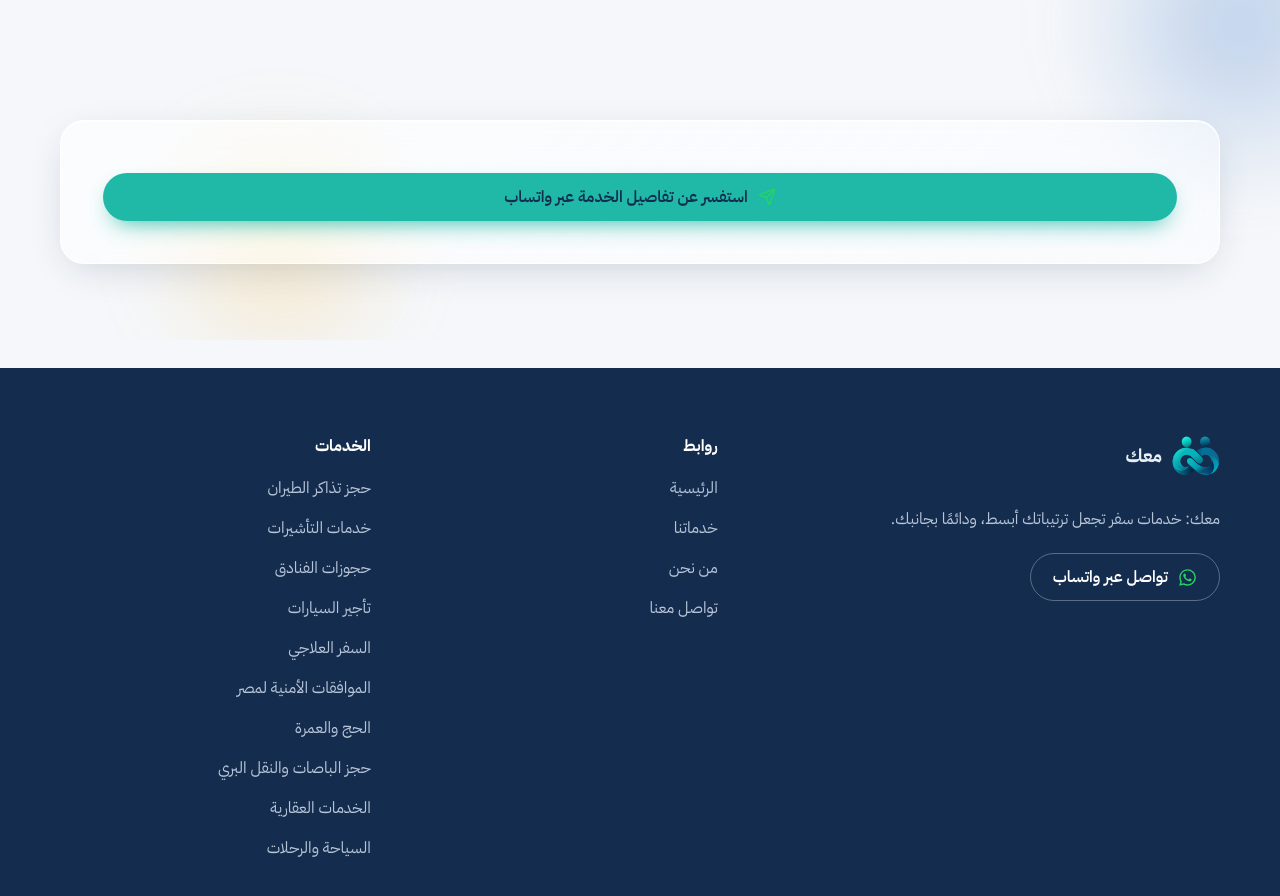
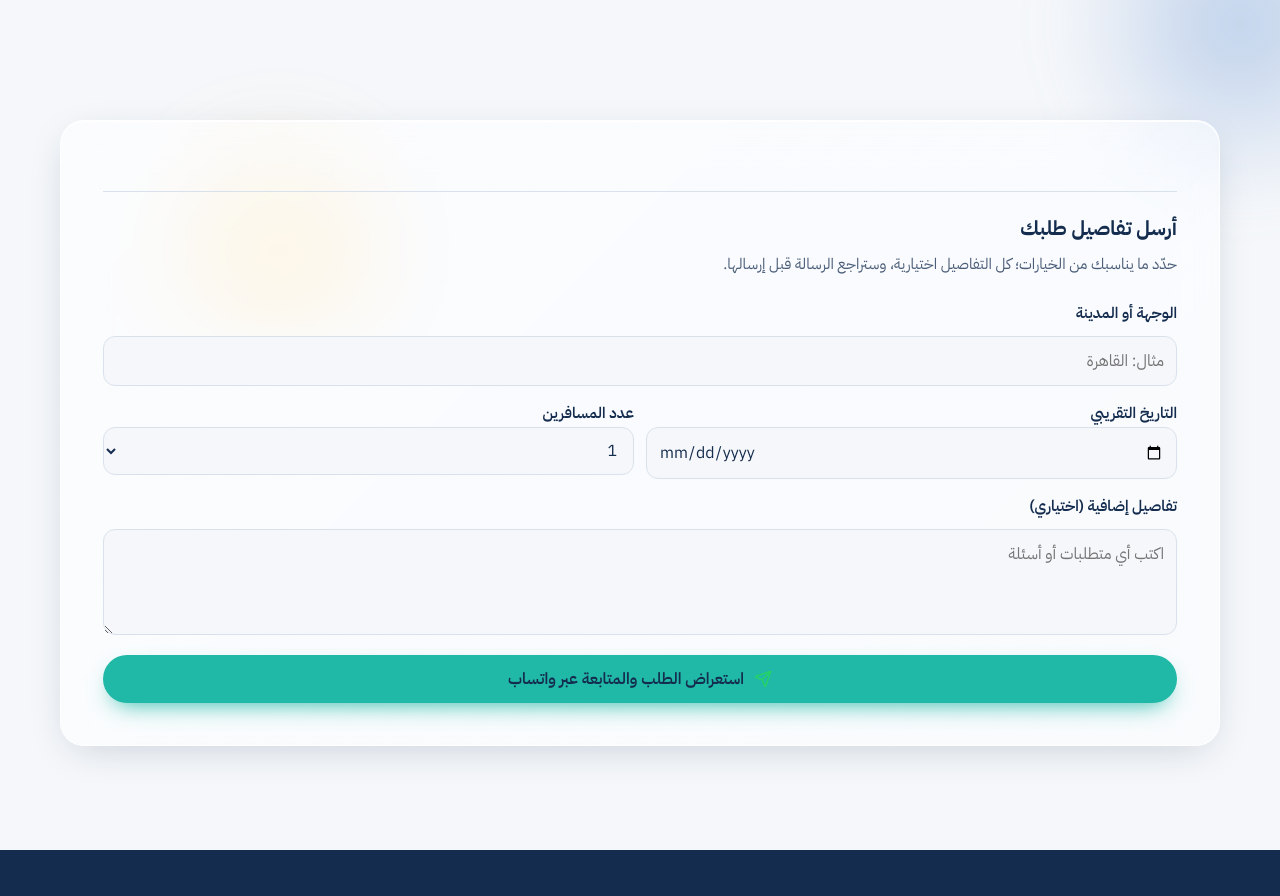
Before and after one commit to khwy1d/Maak, a React (Vite) app: page /real-estate in a window 1280 px wide. Shown: the part 460-1356 px from the top of the page. Built offline with nearby package versions, Linux system fonts and the light colour scheme.

Commit message:
Add lodging options and unify service inquiry forms

```diff
--- a/src/components/Pages.tsx
+++ b/src/components/Pages.tsx
@@ -80,6 +80,10 @@ export default function Pages({ path }: { path: string }) {
   const [travelDate, setTravelDate] = useState("");
   const [travellers, setTravellers] = useState("1");
   const [details, setDetails] = useState("");
+  const [stayType, setStayType] = useState("hotel");
+  const [rooms, setRooms] = useState("1");
+  const [hotelStars, setHotelStars] = useState("any");
+  const [budget, setBudget] = useState("");
   const language = copy[lang];
   const key = path === "/about" || path === "/contact" ? path.slice(1) : path === "/services" || path === "/" ? "services" : path === "/flights" ? "flight" : path === "/hotels" ? "hotel" : path === "/car-rental" ? "car" : path === "/tourism" ? "tourism" : path === "/medical-tourism" ? "medical" : path === "/security-clearance-egypt" ? "security" : path === "/umrah" ? "umrah" : path === "/transport" ? "bus" : path === "/real-estate" ? "realEstate" : "notFound";
   const pageContent: Record<string, PageCopy> = {
@@ -130,9 +134,9 @@ export default function Pages({ path }: { path: string }) {
       </div></section>
       {isServices ? <section className="section"><div className="container"><div className="section-head"><h2>{lang === "ar" ? "اختر الخدمة التي تحتاجها" : "Choose the service you need"}</h2><p>{page.intro}</p></div><div className="services page-services">
         {serviceList.map((item) => { const Icon = item.icon; const p = pageContent[item.key]; return <a className="service service-card-link glass glass-card" href={item.path} key={item.path} aria-label={p?.title ?? (lang === "ar" ? "السياحة والرحلات" : "Tourism and trips")}><span className="service-icon"><Icon size={26} aria-hidden="true" /></span><h3>{p?.title ?? (lang === "ar" ? "السياحة والرحلات" : "Tourism and trips")}</h3><p>{p?.intro}</p></a>; })}
-      </div></div></section> : key === "about" ? <section className="section about-principles-section"><div className="container"><div className="services about-principles">{aboutPrinciples.map((item) => { const Icon = item.icon; return <article className="service about-principle-card glass glass-card" key={item.title}><span className="service-icon"><Icon size={26} aria-hidden="true" /></span><h3>{item.title}</h3><p>{item.text}</p></article>; })}</div></div></section> : <section className="section"><div className={`container page-detail${isServiceDetail ? " page-detail-service" : ""}`}><div className="page-detail-card glass">{!isServiceDetail && <><h2>{lang === "ar" ? "كيف نساعدك؟" : "How we can help"}</h2><ul>{(page.bullets ?? []).map((b) => <li key={b}>{b}</li>)}</ul><p className="note">{language.note}</p></>}{isServiceDetail && !noFormServices.includes(key) && <div className="inquiry-form">
+      </div></div></section> : key === "about" ? <section className="section about-principles-section"><div className="container"><div className="services about-principles">{aboutPrinciples.map((item) => { const Icon = item.icon; return <article className="service about-principle-card glass glass-card" key={item.title}><span className="service-icon"><Icon size={26} aria-hidden="true" /></span><h3>{item.title}</h3><p>{item.text}</p></article>; })}</div></div></section> : <section className="section"><div className={`container page-detail${isServiceDetail ? " page-detail-service" : ""}`}><div className="page-detail-card glass">{!isServiceDetail && <><h2>{lang === "ar" ? "كيف نساعدك؟" : "How we can help"}</h2><ul>{(page.bullets ?? []).map((b) => <li key={b}>{b}</li>)}</ul><p className="note">{language.note}</p></>}{isServiceDetail && <div className="inquiry-form">
           <h3>{lang === "ar" ? "أرسل تفاصيل طلبك" : "Tell us what you need"}</h3>
-          <p>{lang === "ar" ? "املأ ما تعرفه من التفاصيل، وسنجهّز لك رسالة واتساب يمكنك مراجعتها قبل الإرسال." : "Fill in what you know. We’ll prepare a WhatsApp message for you to review before sending."}</p>
+          <p>{lang === "ar" ? "حدّد ما يناسبك من الخيارات؛ كل التفاصيل اختيارية، وستراجع الرسالة قبل إرسالها." : "Choose what suits you. Every detail is optional, and you can review the message before sending."}</p>
           {key === "flight" && <><label htmlFor="inquiry-departure">{lang === "ar" ? "المغادرة من" : "Departure city"}</label><input id="inquiry-departure" value={departureCity} onChange={(e) => setDepartureCity(e.target.value)} placeholder={lang === "ar" ? "مثال: تعز" : "e.g. Taiz"} /></>}
           <label htmlFor="inquiry-destination">{key === "flight" ? (lang === "ar" ? "الوصول إلى" : "Arrival city") : (lang === "ar" ? "الوجهة أو المدينة" : "Destination or city")}</label>
           <input id="inquiry-destination" value={destination} onChange={(e) => setDestination(e.target.value)} placeholder={lang === "ar" ? (key === "flight" ? "مثال: القاهرة" : "مثال: القاهرة") : "e.g. Cairo"} />
@@ -142,8 +146,8 @@ export default function Pages({ path }: { path: string }) {
           </div>
           <label htmlFor="inquiry-details">{lang === "ar" ? "تفاصيل إضافية (اختياري)" : "Additional details (optional)"}</label>
           <textarea id="inquiry-details" rows={3} value={details} onChange={(e) => setDetails(e.target.value)} placeholder={lang === "ar" ? "اكتب أي متطلبات أو أسئلة" : "Any requirements or questions"} />
-          <a className="btn btn-primary inquiry-submit" href={inquiryUrl} target="_blank" rel="noopener noreferrer"><Send size={18} />{lang === "ar" ? "متابعة عبر واتساب" : "Continue on WhatsApp"}</a>
-        </div>}{(!isServiceDetail || noFormServices.includes(key)) && <a className="btn btn-primary inquiry-submit" href={inquiryUrl} target="_blank" rel="noopener noreferrer"><Send size={18} />{lang === "ar" ? "استفسر عن تفاصيل الخدمة عبر واتساب" : "Ask about this service on WhatsApp"}</a>}</div>{!isServiceDetail && key !== "flight" && <div className="page-side-card glass glass-card"><MapPinned size={34} /><h2>{lang === "ar" ? "دائمًا معك" : "Always with you"}</h2><p>{lang === "ar" ? "تواصل مباشر لمناقشة احتياجات رحلتك والخطوات التالية." : "Direct contact to discuss your travel needs and next steps."}</p></div>}</div></section>}
+          <a className="btn btn-primary inquiry-submit" href={inquiryUrl} target="_blank" rel="noopener noreferrer"><Send size={18} />{lang === "ar" ? "استعراض الطلب والمتابعة عبر واتساب" : "Review request and continue on WhatsApp"}</a>
+        </div>}{!isServiceDetail && <a className="btn btn-primary inquiry-submit" href={inquiryUrl} target="_blank" rel="noopener noreferrer"><Send size={18} />{lang === "ar" ? "تواصل معنا لمناقشة التفاصيل" : "Contact us to discuss details"}</a>}</div>{!isServiceDetail && key !== "flight" && <div className="page-side-card glass glass-card"><MapPinned size={34} /><h2>{lang === "ar" ? "دائمًا معك" : "Always with you"}</h2><p>{lang === "ar" ? "تواصل مباشر لمناقشة احتياجات رحلتك والخطوات التالية." : "Direct contact to discuss your travel needs and next steps."}</p></div>}</div></section>}
       {key === "contact" && <SocialFollow />}
     </main>
   );
```
